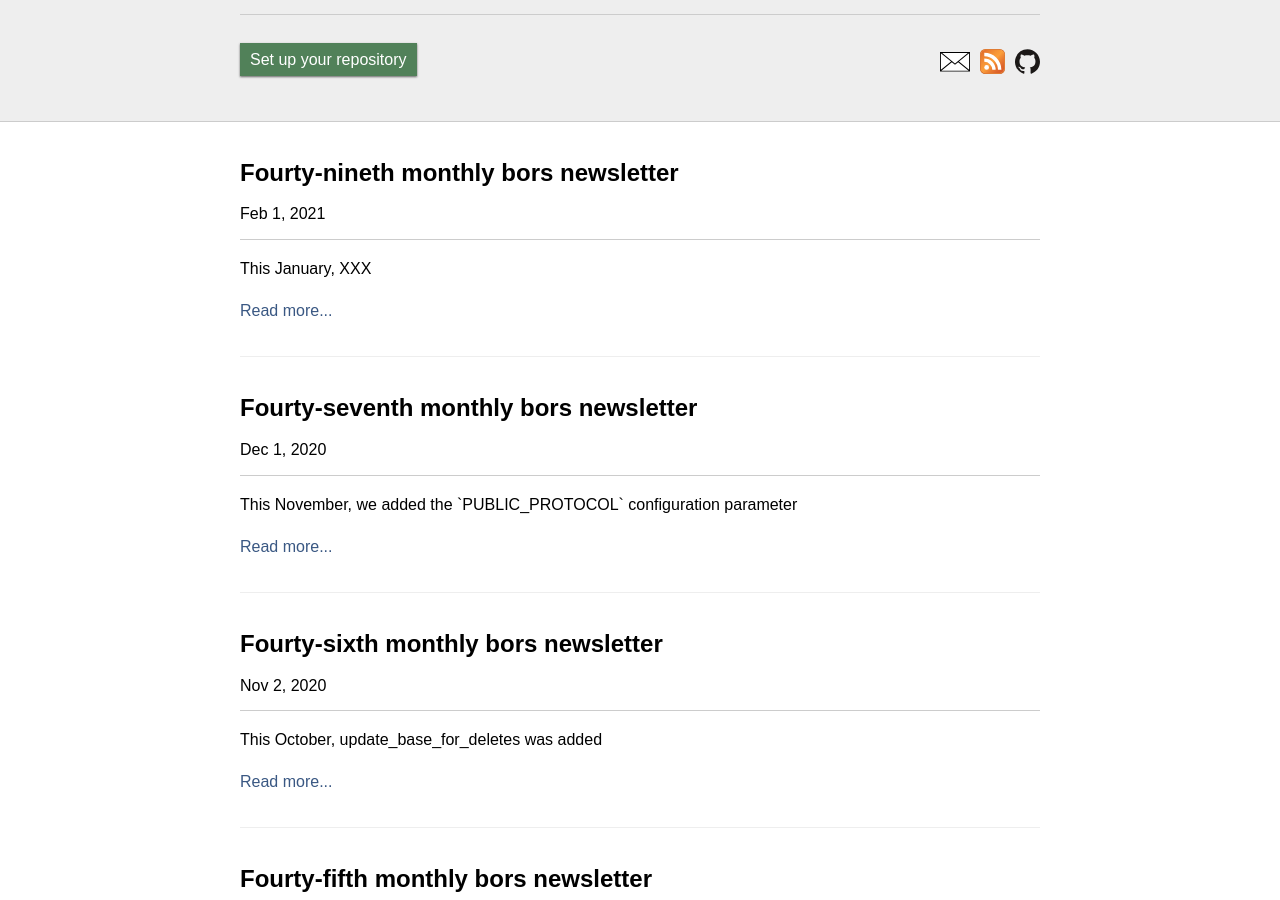
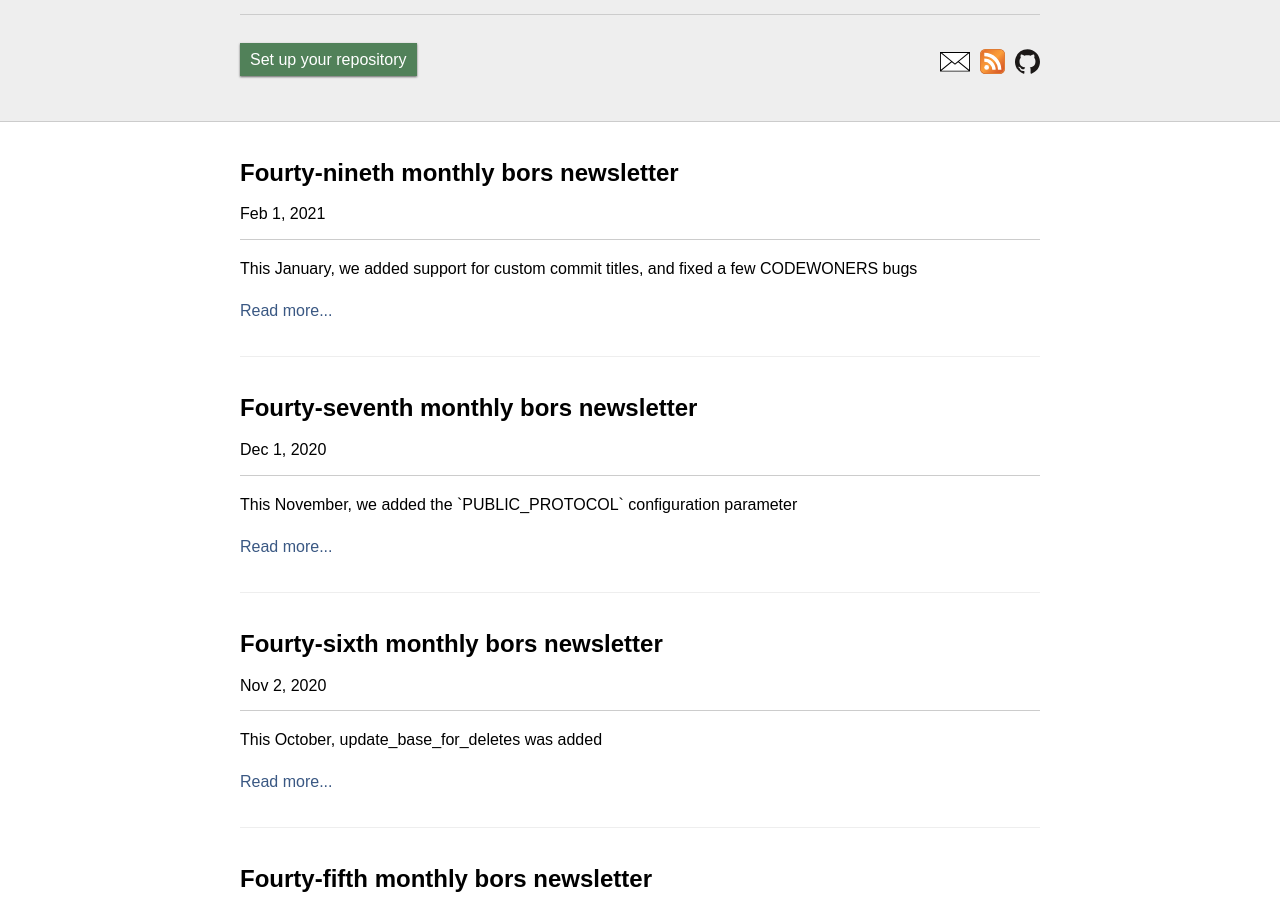
Before and after one commit to bors-ng/bors-ng.github.io, a Jekyll site: the page built from index.html, in a window 1280 px wide and 900 px high, scrolled down 1015 px. Built offline with Jekyll 4.4.1, drawn with Linux system fonts in a browser that asks for light colours; the list of posts is cut into pages by our own code.

Commit message:
Add summary line

```diff
--- a/_posts/2021-02-01-tmib-49.md
+++ b/_posts/2021-02-01-tmib-49.md
@@ -2,7 +2,7 @@
 layout:     post
 title:      Fourty-nineth monthly bors newsletter
 date:       2021-02-01 00:00:00
-summary:    This January, XXX
+summary:    This January, we added support for custom commit titles, and fixed a few CODEWONERS bugs
 categories: newsletter
 ---
 
```
